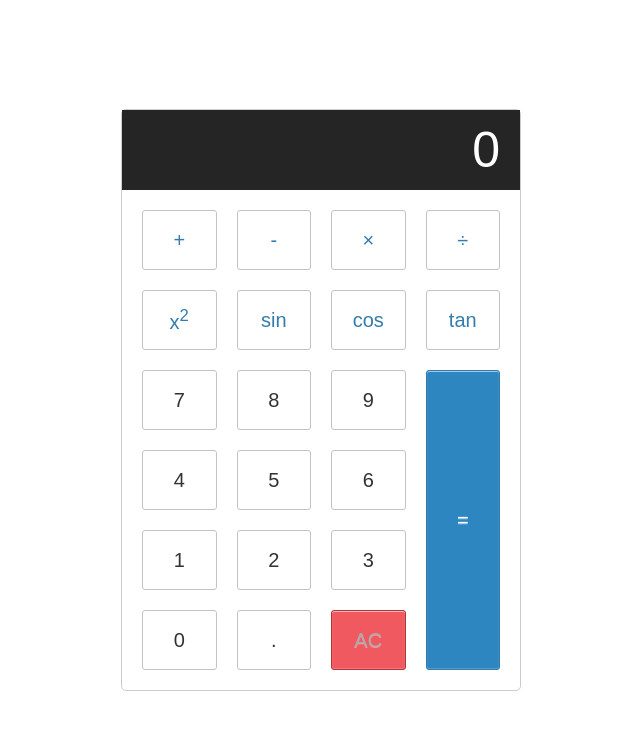
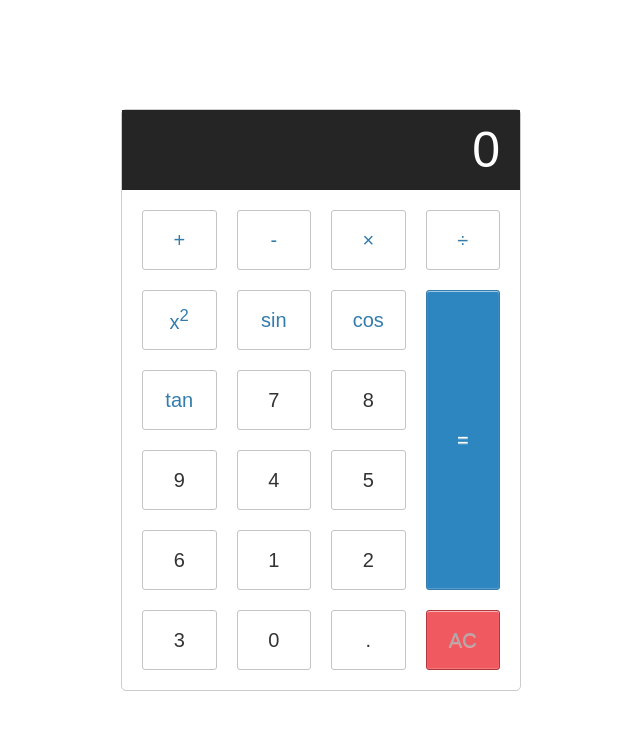
Before and after one commit to naseh29/naseh29.github.io, a plain HTML site: page index.html in a window 1280 px wide. Shown: the whole page, without its empty margins (319-959 px from the left). Drawn offline with Linux system fonts and the light colour scheme.

Commit message:
Update style.css

```diff
--- a/style.css
+++ b/style.css
@@ -69,7 +69,7 @@ button:hover {
     border-color: #337cac;
     color: #fff;
     height: 100%;
-    grid-area: 3 / 4 / 7 / 5;
+    grid-area: 2 / 4 / 6 / 5;
 }
 
 .equal-sign:hover {
```
